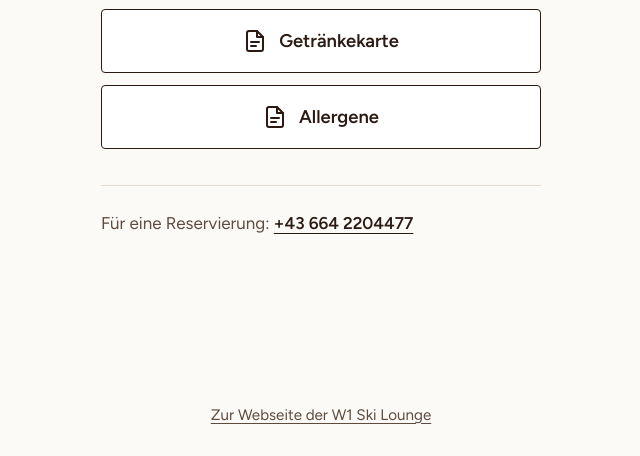
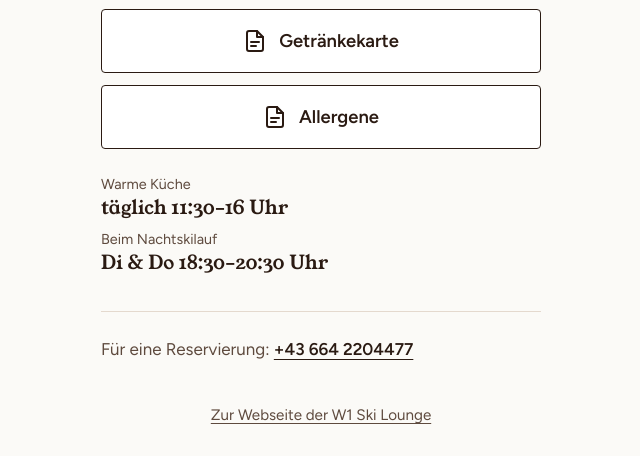
Before and after one commit to SchmidAlexander/w1-website, a plain HTML site: page w1-website/karte/index.html in a window 1280 px wide. Shown: the part 345-801 px from the top of the page, without its empty margins (319-959 px from the left). Drawn offline with Linux system fonts and the light colour scheme.

Commit message:
Add files via upload

```diff
--- a/w1-website/karte/index.html
+++ b/w1-website/karte/index.html
@@ -6,9 +6,7 @@
   <title>Speisekarte – W1 Ski Lounge</title>
   <meta name="description" content="Speisekarte, Getränkekarte und Allergenkarte der W1 Ski Lounge." />
   <meta name="theme-color" content="#2a1a12" />
-  <link rel="preconnect" href="https://fonts.googleapis.com" />
-  <link rel="preconnect" href="https://fonts.gstatic.com" crossorigin />
-  <link href="https://fonts.googleapis.com/css2?family=Young+Serif&family=Figtree:wght@400;600&display=swap" rel="stylesheet" />
+  <link rel="stylesheet" href="/fonts.css" />
   <style>
     *, *::before, *::after { box-sizing: border-box; margin: 0; padding: 0; }
     :root {
@@ -39,6 +37,9 @@
     .btn-main:hover { background: #1a0f0a; }
     .btn-line { border: 1.5px solid var(--ink); color: var(--ink); background: var(--paper); }
     .btn-line:hover { background: var(--ink); color: var(--snow); }
+    .kitchen { display: flex; flex-wrap: wrap; gap: 8px 32px; margin-top: 24px; }
+    .kitchen dt { font-size: .9rem; color: var(--ink-2); }
+    .kitchen dd { font-family: 'Young Serif', Georgia, serif; font-size: 1.2rem; line-height: 1.25; }
     .call { margin-top: 36px; padding-top: 24px; border-top: 1px solid var(--rule); color: var(--ink-2); }
     .call a { color: var(--ink); font-weight: 600; text-underline-offset: .22em; }
     footer { text-align: center; padding: 0 20px 28px; font-size: .95rem; }
@@ -61,6 +62,10 @@
         <svg viewBox="0 0 24 24" fill="none" stroke="currentColor" stroke-width="2" stroke-linecap="round" stroke-linejoin="round" aria-hidden="true"><path d="M14 2H6a2 2 0 0 0-2 2v16a2 2 0 0 0 2 2h12a2 2 0 0 0 2-2V8z"/><path d="M14 2v6h6"/><path d="M8 13h8"/><path d="M8 17h5"/></svg>
         Allergene</a></li>
     </ul>
+    <dl class="kitchen">
+      <div><dt>Warme Küche</dt><dd>täglich 11:30–16 Uhr</dd></div>
+      <div><dt>Beim Nachtskilauf</dt><dd>Di &amp; Do 18:30–20:30 Uhr</dd></div>
+    </dl>
     <p class="call">Für eine Reservierung: <a href="tel:+436642204477">+43 664 2204477</a></p>
   </main>
   <footer><a href="/">Zur Webseite der W1 Ski Lounge</a></footer>
```
